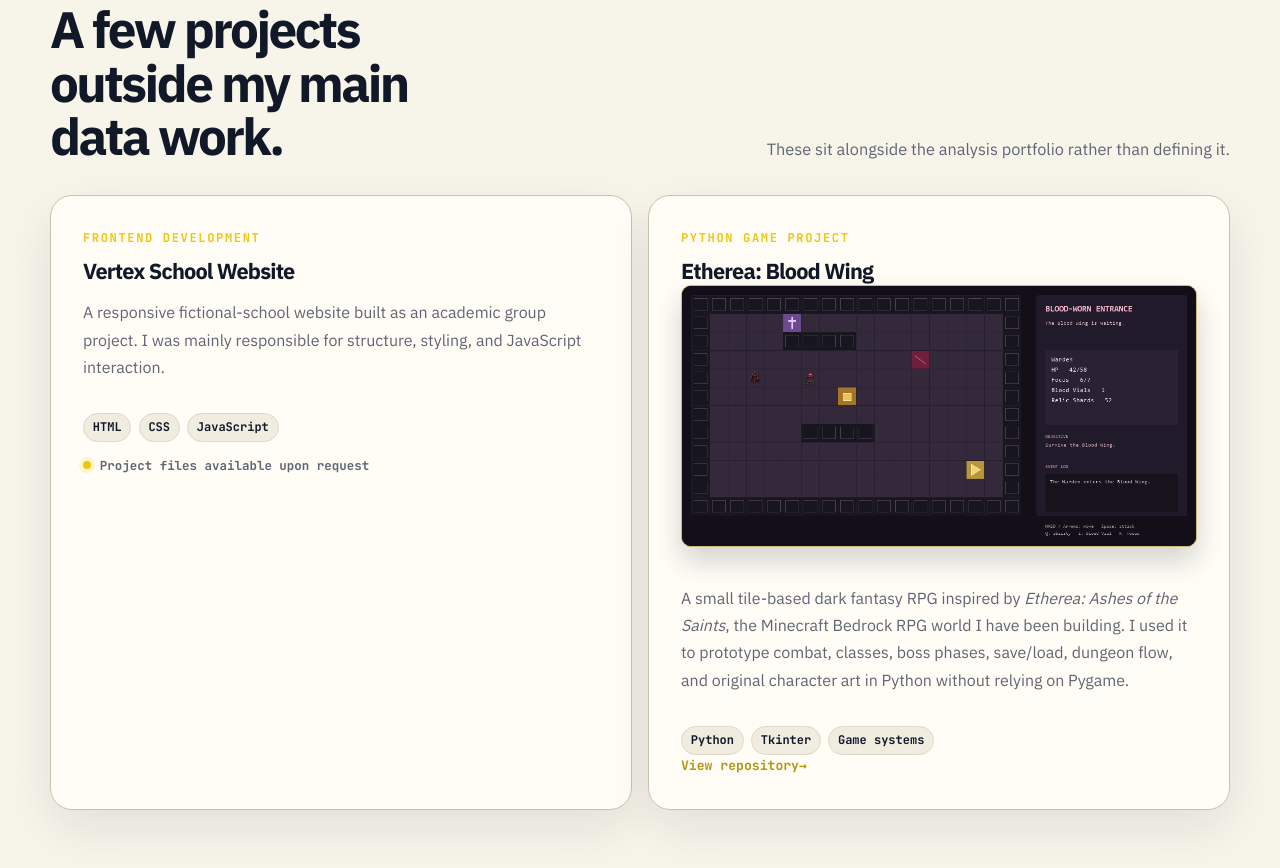
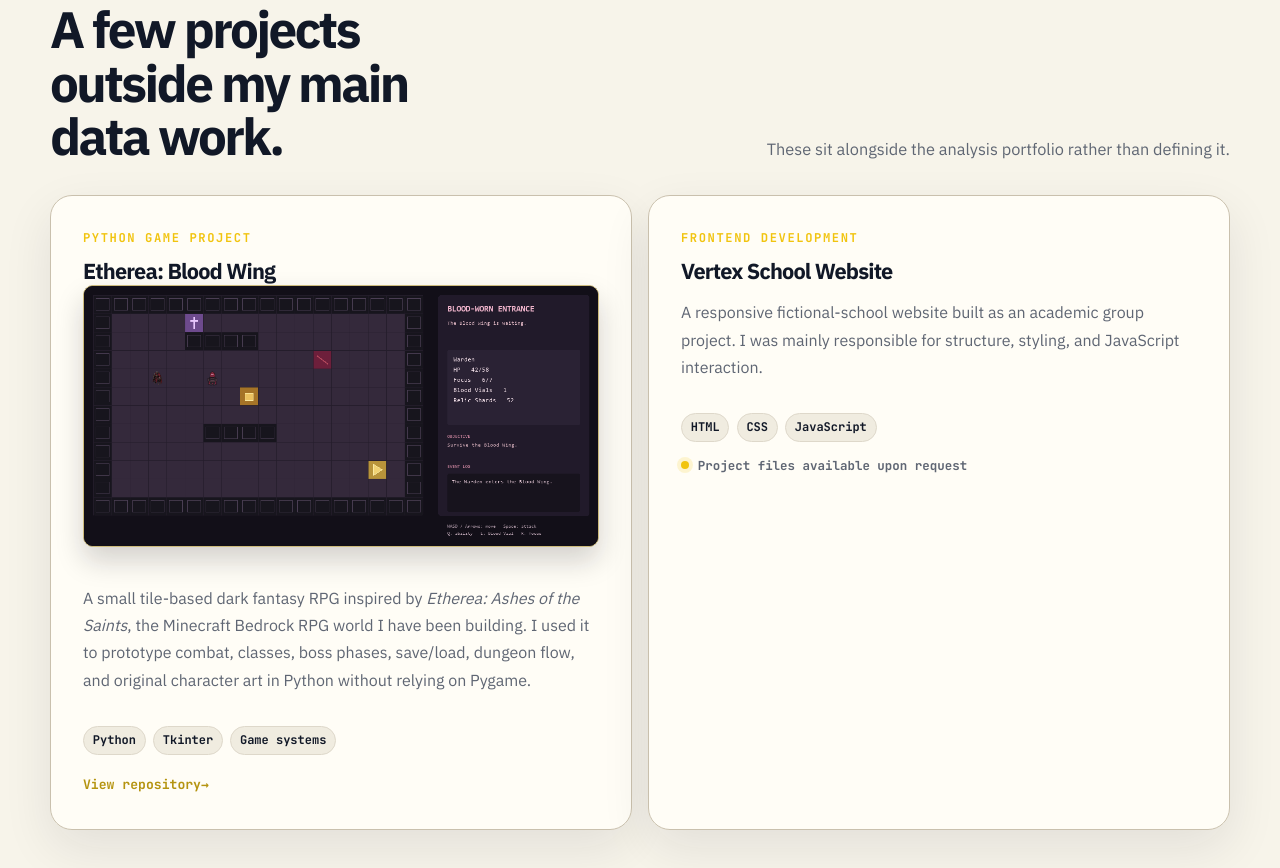
Before and after one commit to hafezomar/hafezomar.github.io, a plain HTML site: page index.html in a window 1280 px wide. Shown: the part 3712-4580 px from the top of the page. Drawn offline with Linux system fonts and the light colour scheme.

Commit message:
Refine Etherea project card layout

```diff
--- a/index.html
+++ b/index.html
@@ -365,7 +365,7 @@ focus = "platform, genre, region patterns"</code></pre>
                     </div>
                     <p class="small-note"><span class="status-dot" aria-hidden="true"></span> Project files available upon request</p>
                 </article>
-                <article class="other-project-card reveal">
+                <article class="other-project-card etherea-card reveal">
                     <p class="project-label">Python game project</p>
                     <h3>Etherea: Blood Wing</h3>
                     <div class="etherea-preview">
--- a/style.css
+++ b/style.css
@@ -1594,6 +1594,14 @@ body.dark-mode .chess-piece {
     letter-spacing: -0.04em;
 }
 
+.etherea-card {
+    order: -1;
+}
+
+.other-project-card .text-link {
+    margin-top: 1.2rem;
+}
+
 .other-project-card > p:not(.project-label):not(.small-note) {
     color: var(--text-muted);
 }
```
